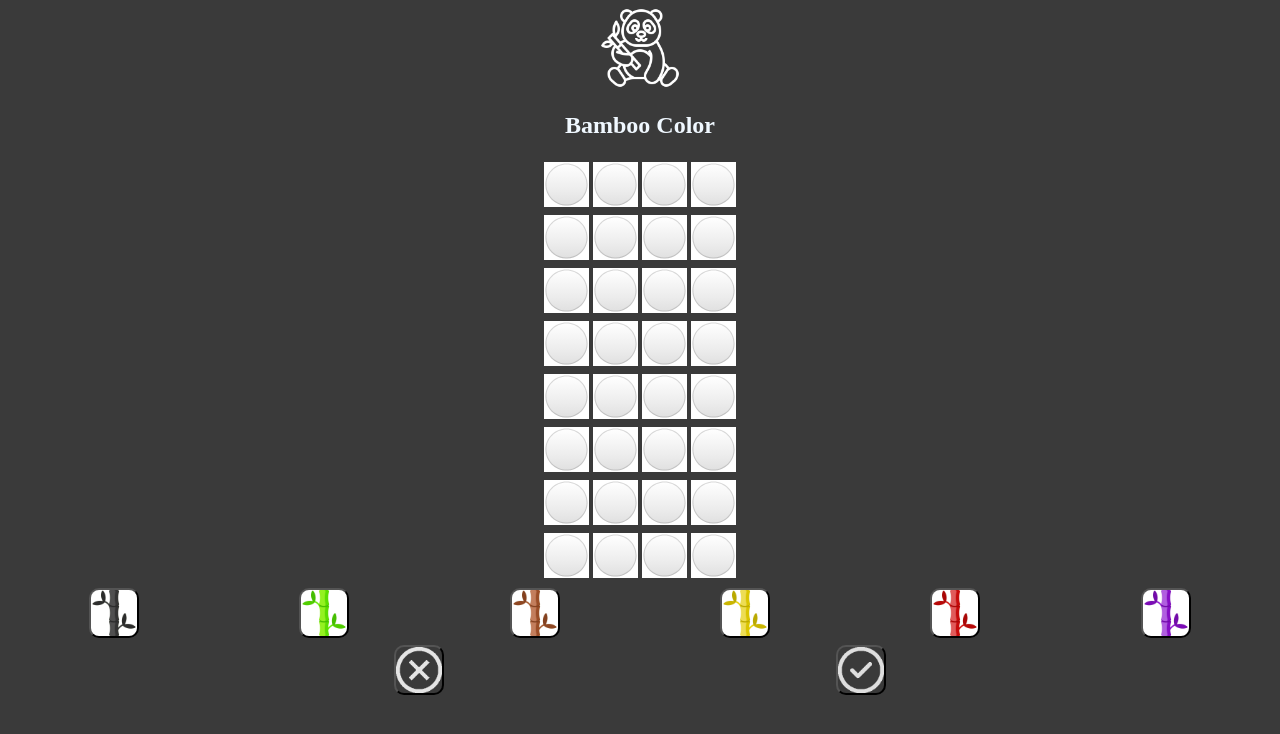
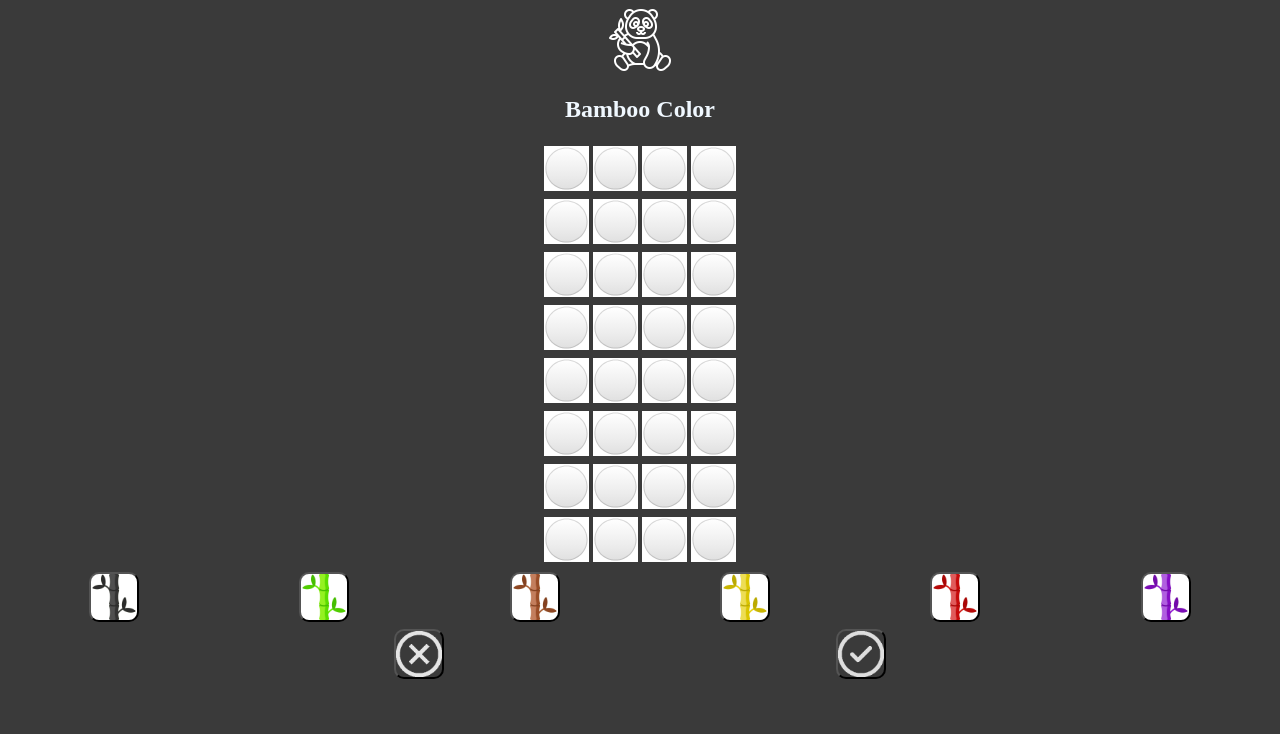
Before and after one commit to frisk038/colormind, a Vue app: page / in a window 1280 px wide. Shown: the top 734 px of the page. Built offline with nearby package versions, Linux system fonts and the light colour scheme.

Commit message:
logo size changed

```diff
--- a/src/components/Header/Header.vue
+++ b/src/components/Header/Header.vue
@@ -13,7 +13,7 @@ export default {
 
 <style>
 .logo {
-    width: 5em;
+    width: 4em;
 }
 .headLogo {
     width: 80%;
--- a/src/components/WinPopup.vue
+++ b/src/components/WinPopup.vue
@@ -27,17 +27,6 @@
     </div>
 </template>
 
-// SUTOM #42 -/6
-
-// 🟥🟦🟡🟡🟡🟦🟦🟦
-// 🟥🟦🟡🟡🟡🟦🟦🟦
-// 🟥🟦🟡🟡🟡🟦🟦🟦
-// 🟥🟡🟦🟦🟦🟦🟡🟦
-// 🟥🟡🟦🟦🟦🟦🟡🟦
-// 🟥🟡🟦🟦🟦🟦🟡🟦
-
-// https://sutom.nocle.fr
-
 <script>
 export default {
     props: ['gameResume', 'curRow', 'gameState', 'secret'],
@@ -58,7 +47,7 @@ export default {
                 }
                 text += '\n'
             }
-            text += '\nhttps://friskycolormind.netlify.app'
+            text += '\nhttps://bambo-color.netlify.app'
             console.log(text)
         }
     },
```
